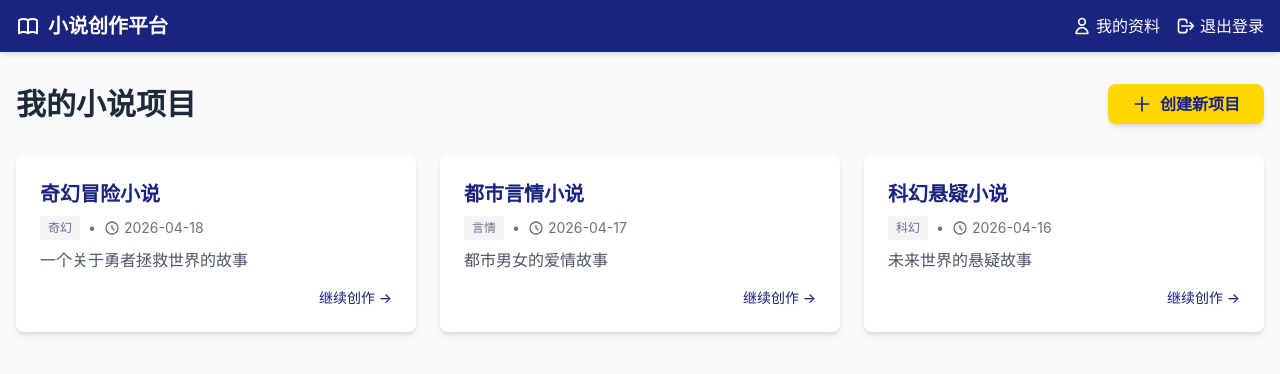
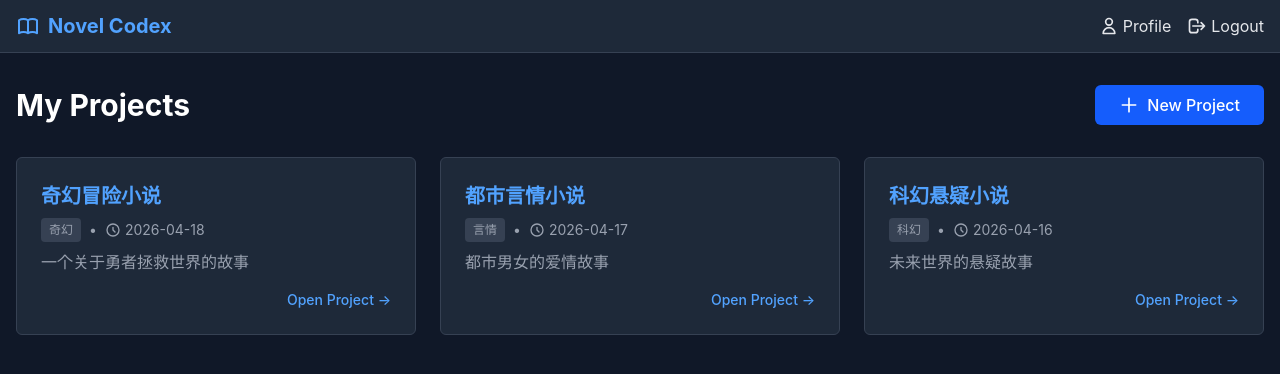
Before and after one commit to MOmo-zg/web-solo, a SvelteKit app: page / in a window 1280 px wide. Shown: the top 374 px of the page. Built offline with nearby package versions, Linux system fonts and the light colour scheme.

Commit message:
feat: 开发小说创作 Agent 界面
Co-authored-by: traeagent <traeagent@users.noreply.github.com>

```diff
--- a/src/routes/+layout.svelte
+++ b/src/routes/+layout.svelte
@@ -6,4 +6,6 @@
 </script>
 
 <svelte:head><link rel="icon" href={favicon} /></svelte:head>
-{@render children()}
+<div class="min-h-screen bg-gray-900 text-gray-200">
+	{@render children()}
+</div>
--- a/src/routes/+page.svelte
+++ b/src/routes/+page.svelte
@@ -30,28 +30,28 @@
 	let projects = mockProjects;
 </script>
 
-<div class="min-h-screen bg-gray-50">
+<div class="min-h-screen bg-gray-900 text-gray-200">
 	<!-- 顶部导航栏 -->
-	<nav class="bg-[#1a237e] text-white shadow-md">
+	<nav class="bg-gray-800 border-b border-gray-700">
 		<div class="container mx-auto px-4 py-3 flex justify-between items-center">
 			<div class="flex items-center space-x-2">
-				<svg xmlns="http://www.w3.org/2000/svg" class="h-6 w-6" fill="none" viewBox="0 0 24 24" stroke="currentColor">
+				<svg xmlns="http://www.w3.org/2000/svg" class="h-6 w-6 text-blue-400" fill="none" viewBox="0 0 24 24" stroke="currentColor">
 					<path stroke-linecap="round" stroke-linejoin="round" stroke-width="2" d="M12 6.253v13m0-13C10.832 5.477 9.246 5 7.5 5S4.168 5.477 3 6.253v13C4.168 18.477 5.754 18 7.5 18s3.332.477 4.5 1.253m0-13C13.168 5.477 14.754 5 16.5 5c1.746 0 3.332.477 4.5 1.253v13C19.832 18.477 18.246 18 16.5 18c-1.746 0-3.332.477-4.5 1.253" />
 				</svg>
-				<span class="text-xl font-bold">小说创作平台</span>
+				<span class="text-xl font-bold text-blue-400">Novel Codex</span>
 			</div>
 			<div class="flex items-center space-x-4">
-				<button class="flex items-center space-x-1 hover:text-[#ffd700] transition-colors">
+				<button class="flex items-center space-x-1 hover:text-blue-400 transition-colors">
 					<svg xmlns="http://www.w3.org/2000/svg" class="h-5 w-5" fill="none" viewBox="0 0 24 24" stroke="currentColor">
 						<path stroke-linecap="round" stroke-linejoin="round" stroke-width="2" d="M16 7a4 4 0 11-8 0 4 4 0 018 0zM12 14a7 7 0 00-7 7h14a7 7 0 00-7-7z" />
 					</svg>
-					<span>我的资料</span>
+					<span>Profile</span>
 				</button>
-				<button class="flex items-center space-x-1 hover:text-[#ffd700] transition-colors">
+				<button class="flex items-center space-x-1 hover:text-blue-400 transition-colors">
 					<svg xmlns="http://www.w3.org/2000/svg" class="h-5 w-5" fill="none" viewBox="0 0 24 24" stroke="currentColor">
 						<path stroke-linecap="round" stroke-linejoin="round" stroke-width="2" d="M17 16l4-4m0 0l-4-4m4 4H7m6 4v1a3 3 0 01-3 3H6a3 3 0 01-3-3V7a3 3 0 013-3h4a3 3 0 013 3v1" />
 					</svg>
-					<span>退出登录</span>
+					<span>Logout</span>
 				</button>
 			</div>
 		</div>
@@ -61,22 +61,22 @@
 	<div class="container mx-auto px-4 py-8">
 		<!-- 页面标题和创建按钮 -->
 		<div class="flex justify-between items-center mb-8">
-			<h1 class="text-3xl font-bold text-gray-800">我的小说项目</h1>
-			<a href="/create" class="bg-[#ffd700] text-[#1a237e] px-6 py-2 rounded-lg font-semibold shadow-md hover:shadow-lg transition-shadow flex items-center space-x-2">
+			<h1 class="text-3xl font-bold text-white">My Projects</h1>
+			<a href="/create" class="bg-blue-600 text-white px-6 py-2 rounded-md font-medium hover:bg-blue-700 transition-colors flex items-center space-x-2">
 				<svg xmlns="http://www.w3.org/2000/svg" class="h-5 w-5" fill="none" viewBox="0 0 24 24" stroke="currentColor">
 					<path stroke-linecap="round" stroke-linejoin="round" stroke-width="2" d="M12 4v16m8-8H4" />
 				</svg>
-				<span>创建新项目</span>
+				<span>New Project</span>
 			</a>
 		</div>
 
 		<!-- 项目列表 -->
 		<div class="grid grid-cols-1 md:grid-cols-2 lg:grid-cols-3 gap-6">
 			{#each projects as project}
-				<a href={`/project/${project.id}`} class="bg-white rounded-lg shadow-md hover:shadow-lg transition-shadow p-6 block">
-					<h3 class="text-xl font-bold text-[#1a237e] mb-2">{project.name}</h3>
-					<div class="flex items-center text-sm text-gray-500 mb-2">
-						<span class="bg-gray-100 px-2 py-1 rounded text-xs font-medium">{project.type}</span>
+				<a href={`/project/${project.id}`} class="bg-gray-800 border border-gray-700 rounded-md hover:border-blue-500 transition-colors p-6 block">
+					<h3 class="text-xl font-bold text-blue-400 mb-2">{project.name}</h3>
+					<div class="flex items-center text-sm text-gray-400 mb-2">
+						<span class="bg-gray-700 px-2 py-1 rounded text-xs font-medium">{project.type}</span>
 						<span class="mx-2">•</span>
 						<div class="flex items-center">
 							<svg xmlns="http://www.w3.org/2000/svg" class="h-4 w-4 mr-1" fill="none" viewBox="0 0 24 24" stroke="currentColor">
@@ -85,10 +85,10 @@
 							<span>{project.updated_at}</span>
 						</div>
 					</div>
-					<p class="text-gray-600 mb-4">{project.description}</p>
+					<p class="text-gray-400 mb-4">{project.description}</p>
 					<div class="flex justify-end">
-						<span class="text-[#1a237e] hover:text-[#ffd700] transition-colors text-sm font-medium">
-							继续创作 →
+						<span class="text-blue-400 hover:text-blue-300 transition-colors text-sm font-medium">
+							Open Project →
 						</span>
 					</div>
 				</a>
@@ -98,13 +98,13 @@
 		<!-- 空状态 -->
 		{#if projects.length === 0}
 			<div class="text-center py-16">
-				<svg xmlns="http://www.w3.org/2000/svg" class="h-16 w-16 text-gray-300 mx-auto mb-4" fill="none" viewBox="0 0 24 24" stroke="currentColor">
+				<svg xmlns="http://www.w3.org/2000/svg" class="h-16 w-16 text-gray-600 mx-auto mb-4" fill="none" viewBox="0 0 24 24" stroke="currentColor">
 					<path stroke-linecap="round" stroke-linejoin="round" stroke-width="2" d="M12 6.253v13m0-13C10.832 5.477 9.246 5 7.5 5S4.168 5.477 3 6.253v13C4.168 18.477 5.754 18 7.5 18s3.332.477 4.5 1.253m0-13C13.168 5.477 14.754 5 16.5 5c1.746 0 3.332.477 4.5 1.253v13C19.832 18.477 18.246 18 16.5 18c-1.746 0-3.332.477-4.5 1.253" />
 				</svg>
-				<h3 class="text-xl font-semibold text-gray-500 mb-2">还没有小说项目</h3>
-				<p class="text-gray-400 mb-6">点击"创建新项目"开始你的创作之旅</p>
-				<a href="/create" class="bg-[#ffd700] text-[#1a237e] px-6 py-2 rounded-lg font-semibold shadow-md hover:shadow-lg transition-shadow">
-					创建新项目
+				<h3 class="text-xl font-semibold text-gray-400 mb-2">No Projects Yet</h3>
+				<p class="text-gray-500 mb-6">Click "New Project" to start your creative journey</p>
+				<a href="/create" class="bg-blue-600 text-white px-6 py-2 rounded-md font-medium hover:bg-blue-700 transition-colors">
+					New Project
 				</a>
 			</div>
 		{/if}
```
